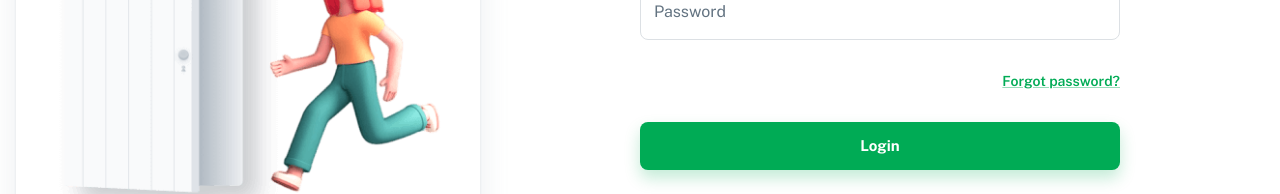
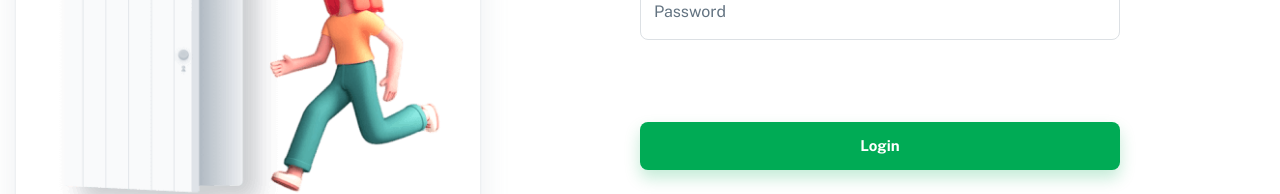
Before and after one commit to ozgencDev/ozgencDev-Mission-Impossible-sifa, a React (Create React App) app in the folder client/: page /login in a window 1280 px wide. Shown: the part 417-611 px from the top of the page. Built offline with nearby package versions, Linux system fonts and the light colour scheme; a web font is replaced by a local one.

Commit message:
Add image to dashboard, delete forgot pass, add toastify to client

```diff
--- a/client/package.json
+++ b/client/package.json
@@ -63,6 +63,7 @@
     "react-helmet-async": "^1.1.2",
     "react-router-dom": "^6.0.0-beta.4",
     "react-scripts": "^4.0.1",
+    "react-toastify": "^8.1.0",
     "simplebar": "^5.3.5",
     "simplebar-react": "^2.3.5",
     "web-vitals": "^2.1.0",
--- a/client/src/components/authentication/login/LoginForm.js
+++ b/client/src/components/authentication/login/LoginForm.js
@@ -118,10 +118,6 @@ export default function LoginForm() {
           >
             Username or password is invalid
           </Alert>
-
-          <Link component={RouterLink} variant="subtitle2" to="#">
-            Forgot password?
-          </Link>
         </Stack>
 
         <LoadingButton fullWidth size="large" type="submit" variant="contained">
--- a/client/src/pages/DashboardApp.js
+++ b/client/src/pages/DashboardApp.js
@@ -21,6 +21,9 @@ export default function DashboardApp() {
         <Box sx={{ pb: 5 }}>
           <Typography variant="h4">Hi, Welcome {userName}</Typography>
         </Box>
+        <Box sx={{ pb: 12 }} style={{marginLeft: 64}}>
+           <img src="/static/illustrations/1.png" alt="login" />
+        </Box>
       </Container>
     </Page>
   );
```
Also changed, not shown: client/public/static/illustrations/1.png (added), 1 other file (tests, documents, lock files or other folders).
